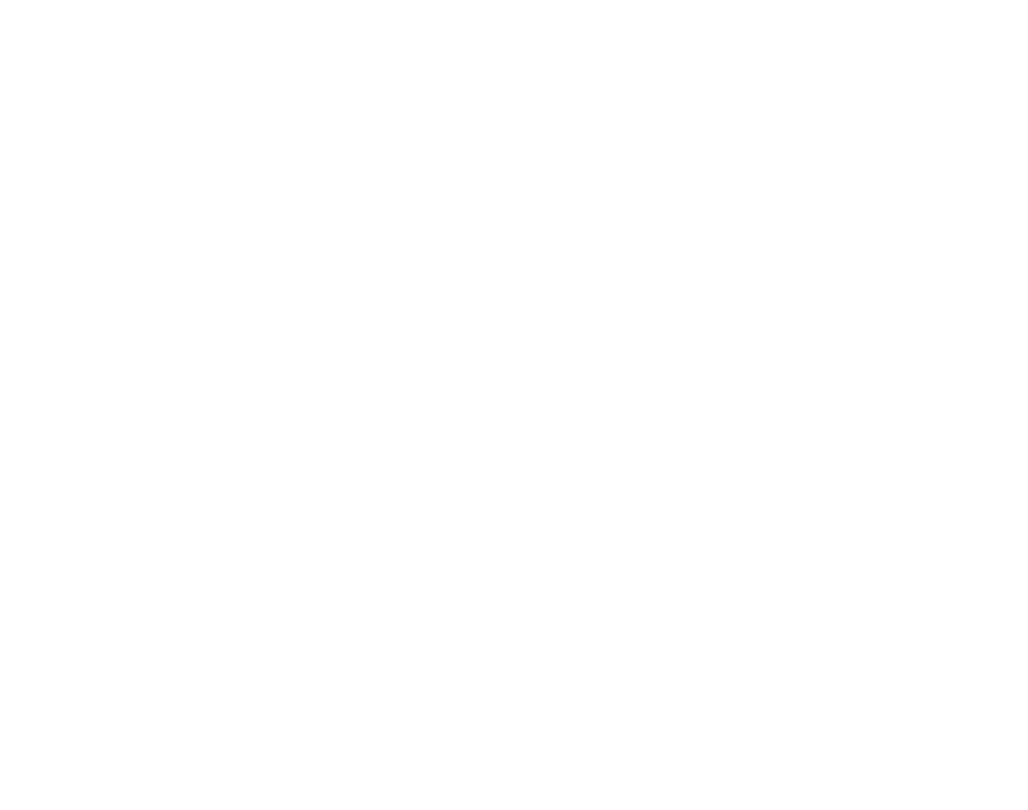
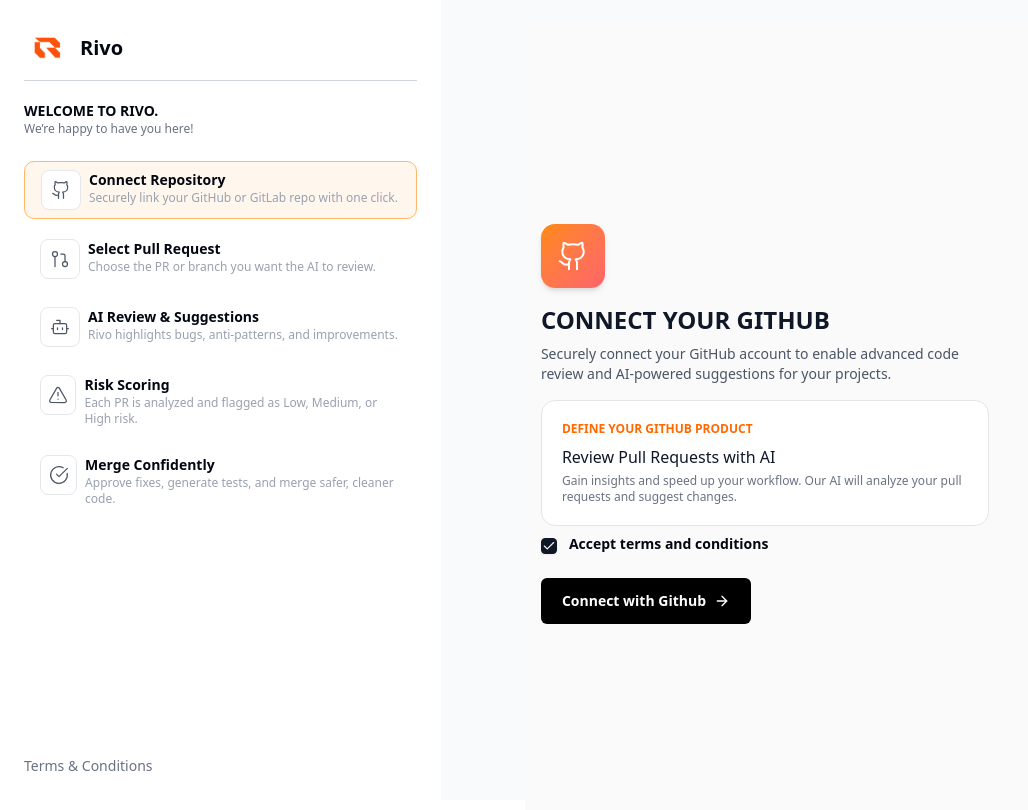
Before and after one commit to angelica-singh-04/Rivo, a React (Vite) app: page /Selection_form in a window 1280 px wide. Before the commit this address had no page. Shown: the top 810 px of the page, without its empty margins (0-1028 px from the left). Built offline with nearby package versions, Linux system fonts and the light colour scheme.

Commit message:
'Selection form' Step1 Add

```diff
--- a/src/apps/Oauth/Oauth.jsx
+++ /dev/null
@@ -1,64 +0,0 @@
-import React from "react";
-import { FaGithub } from "react-icons/fa";
-import { ArrowRight } from "lucide-react";
-import { Checkbox } from "@/components/ui/checkbox"
-import ShimmerButton from "@/components/ui/ShimmerButton";
-
-
-export default function DefineGitHubProduct() {
-
-  return (
-    <div className="min-h-screen flex flex-col items-center justify-center bg-neutral-50 px-4">
-      <div className="w-full max-w-md">
-        <div className="mb-4 flex justify-start">
-          <div className="bg-gradient-to-br from-orange-400 to-red-400 p-4 rounded-xl shadow-md">
-            <FaGithub className="text-white text-3xl" />
-          </div>
-        </div>
-
-        <h1 className="text-2xl font-bold mb-2 text-gray-900 text-left uppercase">
-          Connect your Github
-        </h1>
-
-        <p className="text-gray-600 mb-4 text-left text-sm">
-Securely connect your GitHub account to enable advanced code review and AI-powered suggestions for your projects.        </p>
-
-        <div className="bg-white rounded-xl border border-b border-neutral-200 w-full p-5 mb-1">
-          <p className="text-xs font-semibold text-orange-500 uppercase mb-2">
-            Define Your GitHub Product
-          </p>
-
-          <h2 className="font-medium text-gray-900 mb-1">Review Pull Requests with AI</h2>
-          <p className="text-xs text-gray-500">
-Gain insights and speed up your workflow. Our AI will analyze your pull requests and suggest changes.          </p>
-        </div>
-
-        <div className="flex flex-col gap-6 mt-2">
-
-      <div className="flex items-start gap-3">
-        <Checkbox id="terms-2" className="mt-1" defaultChecked />
-        <div className="grid gap-0">
-          <span htmlFor="terms-2 t" className="text-sm font-semibold">Accept terms and conditions</span>
-          {/* <p className="text-muted-foreground text-xs">
-            By clicking this checkbox, you agree to the terms and conditions.
-          </p> */}
-        </div>
-      </div>
-    </div>
-
-
-        <ShimmerButton
-          icon={ArrowRight}
-          iconPosition="right"
-          variant="primary"
-          className="mt-6"
-          onClick={() => alert("successful")}
-        >
-          Connect with Github
-        </ShimmerButton>
-
-
-      </div>
-    </div>
-  );
-}
--- /dev/null
+++ b/src/apps/Selection_form/Selection_form.jsx
@@ -0,0 +1,119 @@
+import React from "react";
+import { useNavigate } from "react-router-dom";
+import { ArrowRight } from "lucide-react";
+import { Github, GitPullRequest, Bot, AlertTriangle, CheckCircle } from "lucide-react";
+
+import { Checkbox } from "@/components/ui/checkbox";
+import ShimmerButton from "@/components/ui/ShimmerButton";
+import logo from "@/assets/logo_transparent.png";
+
+export default function WelcomeScreen() {
+  const navigate = useNavigate();
+
+  const menuItems = [
+    { icon: Github, title: "Connect Repository", desc: "Securely link your GitHub or GitLab repo with one click.", active: true },
+    { icon: GitPullRequest, title: "Select Pull Request", desc: "Choose the PR or branch you want the AI to review." },
+    { icon: Bot, title: "AI Review & Suggestions", desc: "Rivo highlights bugs, anti-patterns, and improvements." },
+    { icon: AlertTriangle, title: "Risk Scoring", desc: "Each PR is analyzed and flagged as Low, Medium, or High risk." },
+    { icon: CheckCircle, title: "Merge Confidently", desc: "Approve fixes, generate tests, and merge safer, cleaner code." },
+  ];
+
+  return (
+    <div className="flex h-screen bg-gray-50">
+      <div className="w-[35%] bg-white flex flex-col text-start p-6">
+        <div>
+          <h1 className="text-xl font-bold mb-2 flex items-center gap-2">
+            <img alt="logo" src={logo} className="w-12 h-12" />
+            Rivo
+          </h1>
+
+          <div className="mb-6">
+            <hr className="border-t border-gray-300" />
+            <h2 className="text-md text-sm font-bold uppercase mt-5">Welcome to Rivo.</h2>
+            <p className="text-gray-500 text-xs">
+              We’re happy to have you here!
+            </p>
+          </div>
+
+          <div className="space-y-3">
+            {menuItems.map((item, idx) => {
+              const Icon = item.icon;
+              return (
+                <div
+                  key={idx}
+                  className={`flex items-start gap-2 px-4 py-2 rounded-lg cursor-pointer ${
+                    item.active ? "bg-orange-50 border border-orange-300" : "hover:bg-gray-50"
+                  }`}
+                >
+                  <div className="w-10 h-10 flex items-center justify-center rounded-md bg-white border border-gray-200 text-gray-600">
+                    <Icon className="w-5 h-5" strokeWidth={1.5} />
+                  </div>
+                  <div>
+                    <h3 className="font-semibold text-sm">{item.title}</h3>
+                    <p className="text-xs text-gray-400 font-medium">{item.desc}</p>
+                  </div>
+                </div>
+              );
+            })}
+          </div>
+        </div>
+
+        <div className="mt-auto flex items-center justify-between text-sm text-gray-500">
+          <span className="mb-0">Terms & Conditions</span>
+        </div>
+      </div>
+
+      <div className="w-2/3 flex flex-col relative p-6">
+        <div className="min-h-screen flex flex-col items-start justify-center ml-15 bg-neutral-50 px-4">
+          <div className="w-full max-w-md">
+            <div className="mb-4 flex justify-start">
+              <div className="bg-gradient-to-br from-orange-400 to-red-400 p-4 rounded-xl shadow-md">
+                <Github className="text-white w-8 h-8" strokeWidth={1.5} />
+              </div>
+            </div>
+
+            <h1 className="text-2xl font-bold mb-2 text-gray-900 text-left uppercase">
+              Connect your GitHub
+            </h1>
+
+            <p className="text-gray-600 mb-4 text-left text-sm">
+              Securely connect your GitHub account to enable advanced code review and AI-powered suggestions for your projects.
+            </p>
+
+            <div className="bg-white rounded-xl border border-b border-neutral-200 w-full p-5 mb-1">
+              <p className="text-xs font-semibold text-orange-500 uppercase mb-2">
+                Define Your GitHub Product
+              </p>
+
+              <h2 className="font-medium text-gray-900 mb-1">Review Pull Requests with AI</h2>
+              <p className="text-xs text-gray-500">
+                Gain insights and speed up your workflow. Our AI will analyze your pull requests and suggest changes.
+              </p>
+            </div>
+
+            <div className="flex flex-col gap-6 mt-2">
+              <div className="flex items-start gap-3">
+                <Checkbox id="terms-2" className="mt-1" defaultChecked />
+                <div className="grid gap-0">
+                  <span htmlFor="terms-2" className="text-sm font-semibold">
+                    Accept terms and conditions
+                  </span>
+                </div>
+              </div>
+            </div>
+
+            <ShimmerButton
+              icon={ArrowRight}
+              iconPosition="right"
+              variant="primary"
+              className="mt-6"
+              onClick={() => navigate("/selection_form")}
+            >
+              Connect with Github
+            </ShimmerButton>
+          </div>
+        </div>
+      </div>
+    </div>
+  );
+}
--- a/src/apps/landing_page/App.jsx
+++ b/src/apps/landing_page/App.jsx
@@ -36,7 +36,7 @@
           iconPosition="right"
           variant="primary"
           className="mt-2"
-          onClick={() => navigate("/oauth")}
+          onClick={() => navigate("/Selection_form")}
         >
           Connect Your Repository
         </ShimmerButton>
--- a/src/main.jsx
+++ b/src/main.jsx
@@ -5,14 +5,15 @@
 import { BrowserRouter, Routes, Route } from "react-router-dom";
 
 import App from "./apps/landing_page/app";
-import Oauth from "@/apps/Oauth/Oauth";
+import Selection_form from "@/apps/Selection_form/Selection_form";
 
 ReactDOM.createRoot(document.getElementById("root")).render(
   <React.StrictMode>
     <BrowserRouter>
       <Routes>
         <Route path="/" element={<App />} />
-        <Route path="/Oauth" element={<Oauth />} />
+        <Route path="/Selection_form" element={<Selection_form />} />
+
       </Routes>
     </BrowserRouter>
   </React.StrictMode>
```
Also changed, not shown: src/assets/logo_light.png, src/assets/logo_transparent.png.
